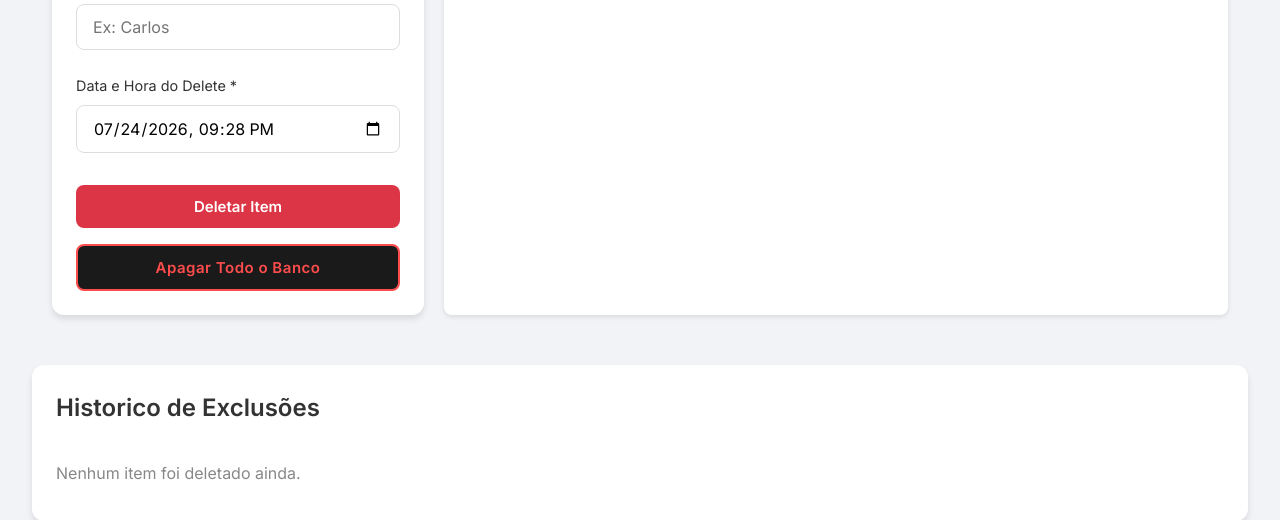
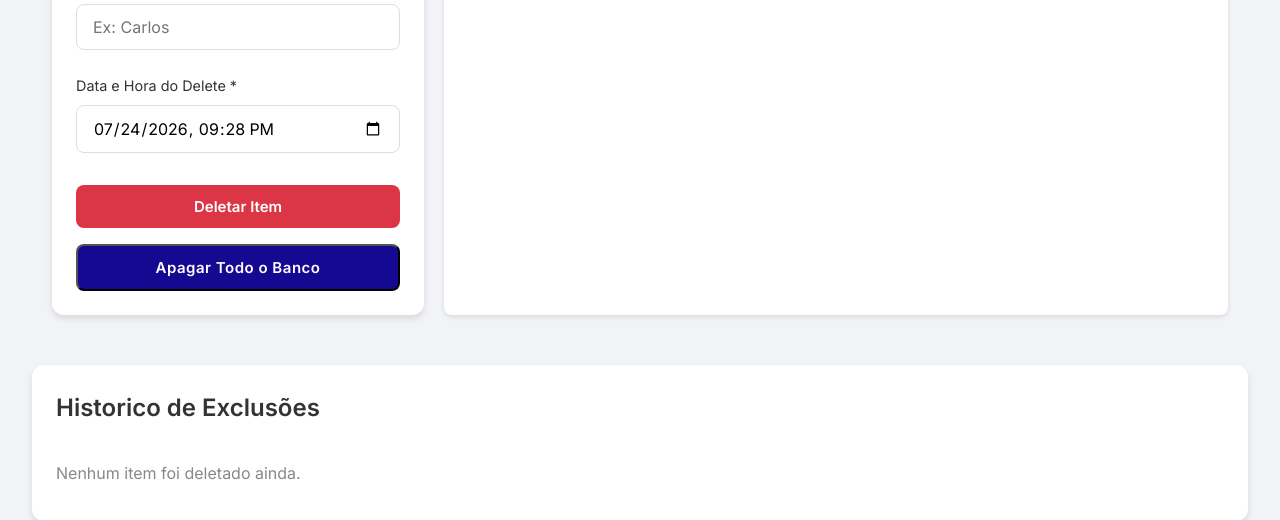
Before and after one commit to varelakaua0-lgtm/Sistema-almoxarifado, a Flask app: template tcc/templates/saidas.html in a window 1280 px wide. Shown: the part 456-976 px from the top of the page. Run offline with Flask 3, Linux system fonts and the light colour scheme; the template is opened without the code that fills it, so the values that code supplies are empty; some libraries are stand-ins or nearby versions.

Commit message:
mudanca cor saida

```diff
--- a/tcc/banco.txt
+++ b/tcc/banco.txt
@@ -50,7 +50,6 @@ CREATE TABLE log_deletes (
     registrado_em DATETIME DEFAULT CURRENT_TIMESTAMP
 );
 
-UPDATE estoque SET imagem = 'faparuso.jpg' WHERE id = 1;
 
 SELECT * FROM usuario;
 SELECT * FROM administrador;
--- a/tcc/templates/saidas.html
+++ b/tcc/templates/saidas.html
@@ -49,9 +49,9 @@
         .btn-apagar-banco {
             width: 100%;
             padding: 12px;
-            background: #1a1a1a;
-            color: #ff4d4d;
-            border: 2px solid #ff4d4d;
+            background: #150891;
+            color: #fefeff;
+
             border-radius: 8px;
             cursor: pointer;
             font-weight: 700;
@@ -59,7 +59,6 @@
             margin-top: 16px;
             letter-spacing: 0.5px;
         }
-        .btn-apagar-banco:hover { background: #ff4d4d; color: white; }
 
         .log-table tr:nth-child(even) { background: #f8f9fa; }
         .badge-admin {
@@ -244,7 +243,7 @@
 
         function apagarBanco() {
             Swal.fire({
-                title: '⚠️ APAGAR TODO O BANCO?',
+                title: ' APAGAR TODO O BANCO?',
                 html: 'Isso vai apagar <b>todo o estoque, saídas e usuários</b>.<br>Essa ação <b>não pode ser desfeita</b>!',
                 icon: 'warning',
                 showCancelButton: true,
```
